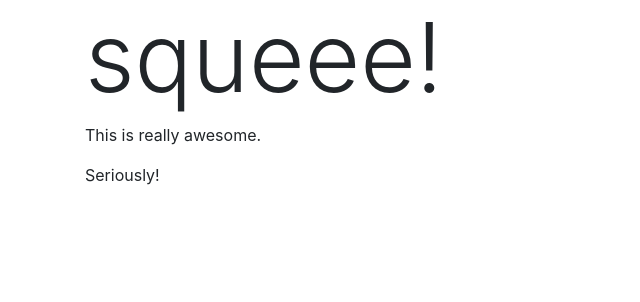
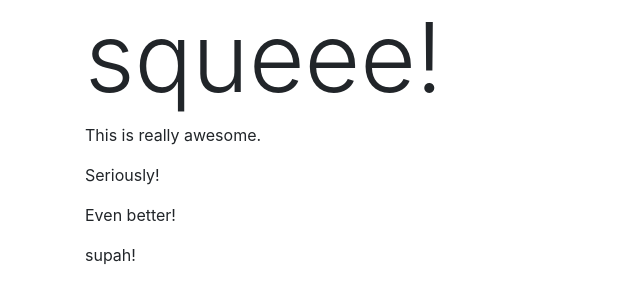
Before and after one commit to sethwilsonUT/mypage, a plain HTML site: page index.html in a window 1280 px wide. Shown: the whole page, without its empty margins (0-640 px from the left). Drawn offline with nearby package versions, Linux system fonts and the light colour scheme.

Commit message:
even awesomer changes

```diff
--- a/index.html
+++ b/index.html
@@ -12,6 +12,8 @@
     <h1 class="display-1">squeee!</h1>
     <p>This is really awesome.</p>
     <p>Seriously!</p>
+    <p>Even better!</p>
+    <p>supah!</p>
   </div>
   <script src="https://stackpath.bootstrapcdn.com/bootstrap/4.3.1/js/bootstrap.bundle.min.js"></script>
 </body>
```
Also changed, not shown: 1 other file.
